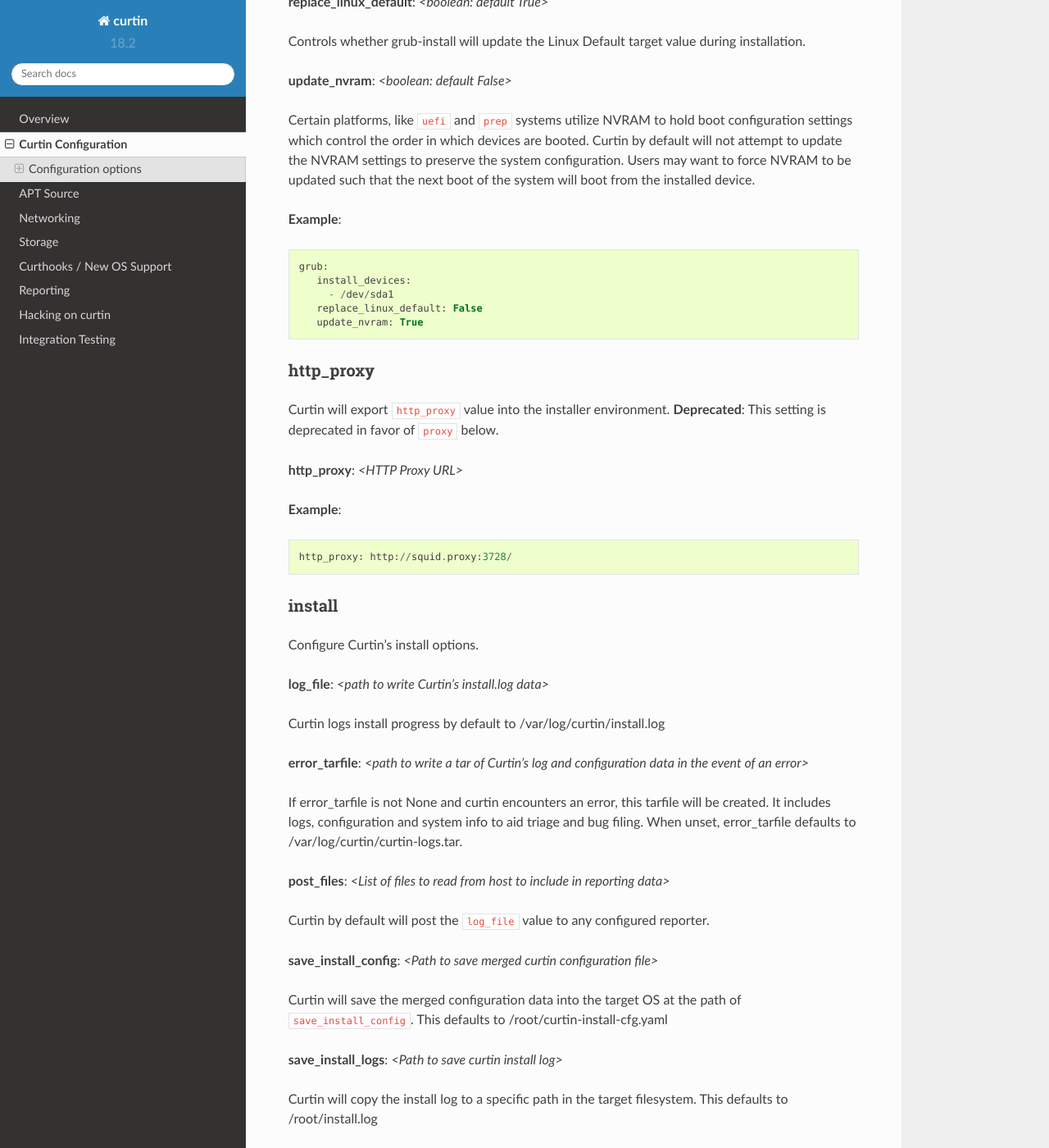
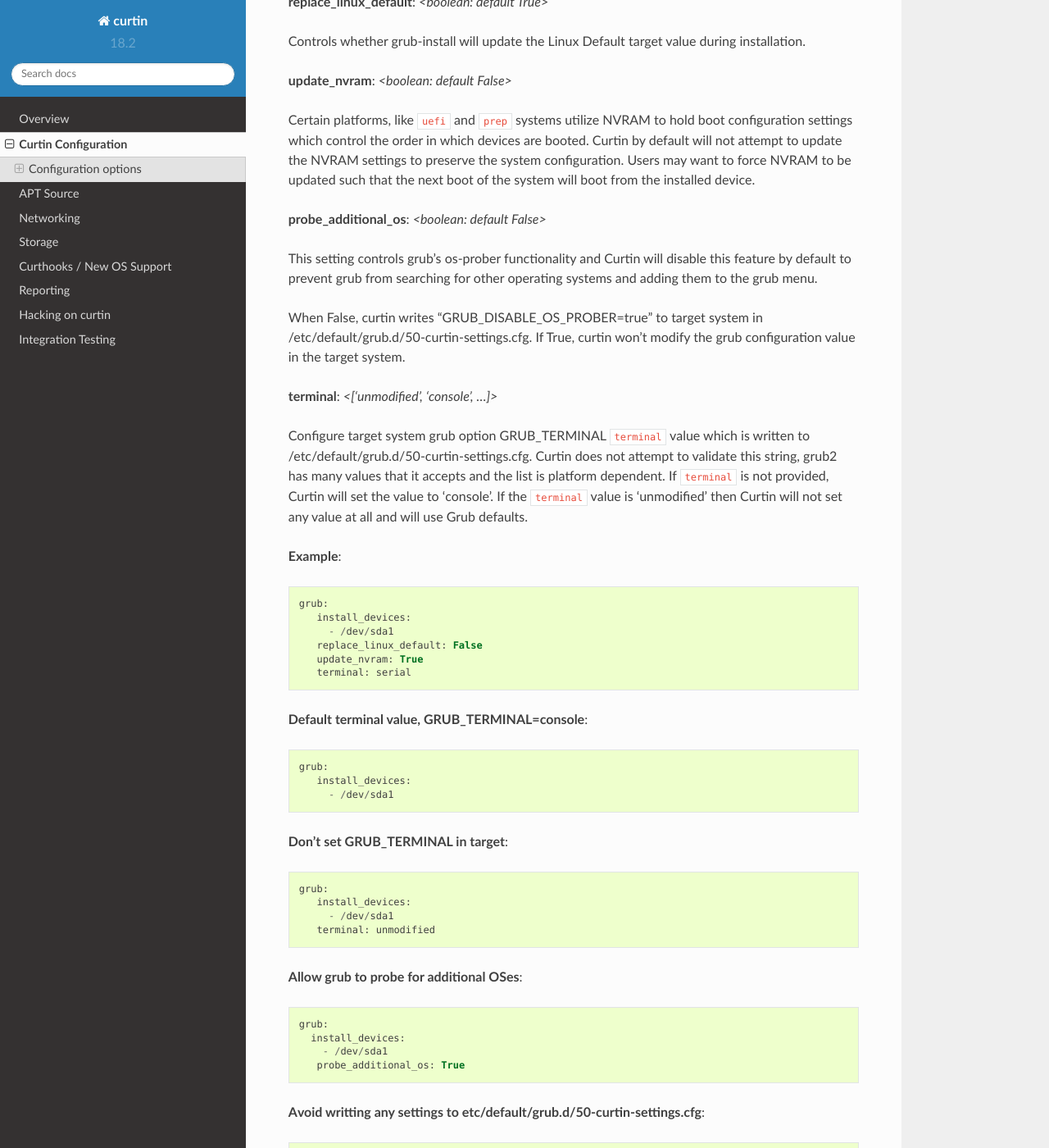
Before and after one commit to canonical/curtin, a Sphinx documentation site: the page built from doc/topics/config.rst, in a window 1280 px wide and 1400 px high, scrolled down 4461 px. Shown: the whole window at 82% size. Built offline with Sphinx 7.4.7 and the Read the Docs theme 2.0.0, drawn with Linux system fonts in a browser that asks for light colours; some of the changed text lies outside the part shown.

Commit message:
grub: add grub config to control os_prober,terminal settings in target
Curtin by default writes out some overrides to the default grub
behavior that is desirable for a MAAS installed machine.  Curtin
now has two other use-cases where these defaults are not the
best choice.  When installing a pet-system, it is far more likely
that the user has additional operating systems which they would
prefer to have grub discover and they may have different terminal
settings which make more sense than serial console.

- Add 'probe_additional_os' boolean, defaulting to False, which
  retains the default behavior of curtin for MAAS.
- Add 'terminal' key which will allows users to specify what
  terminal value for grub to use.

```diff
--- a/doc/topics/config.rst
+++ b/doc/topics/config.rst
@@ -207,6 +207,27 @@ update the NVRAM settings to preserve the system configuration.
 Users may want to force NVRAM to be updated such that the next boot
 of the system will boot from the installed device.
 
+**probe_additional_os**: *<boolean: default False>*
+
+This setting controls grub's os-prober functionality and Curtin will
+disable this feature by default to prevent grub from searching for other
+operating systems and adding them to the grub menu.
+
+When False, curtin writes "GRUB_DISABLE_OS_PROBER=true" to target system in
+/etc/default/grub.d/50-curtin-settings.cfg.  If True, curtin won't modify the
+grub configuration value in the target system.
+
+**terminal**: *<['unmodified', 'console', ...]>*
+
+Configure target system grub option GRUB_TERMINAL ``terminal`` value
+which is written to /etc/default/grub.d/50-curtin-settings.cfg.  Curtin
+does not attempt to validate this string, grub2 has many values that
+it accepts and the list is platform dependent.  If ``terminal`` is
+not provided, Curtin will set the value to 'console'.  If the ``terminal``
+value is 'unmodified' then Curtin will not set any value at all and will
+use Grub defaults.
+
+
 **Example**::
 
   grub:
@@ -214,6 +235,35 @@ of the system will boot from the installed device.
        - /dev/sda1
      replace_linux_default: False
      update_nvram: True
+     terminal: serial
+
+**Default terminal value, GRUB_TERMINAL=console**::
+
+  grub:
+     install_devices:
+       - /dev/sda1
+
+**Don't set GRUB_TERMINAL in target**::
+
+  grub:
+     install_devices:
+       - /dev/sda1
+     terminal: unmodified
+
+**Allow grub to probe for additional OSes**::
+
+  grub:
+    install_devices:
+      - /dev/sda1
+     probe_additional_os: True
+
+**Avoid writting any settings to etc/default/grub.d/50-curtin-settings.cfg**::
+
+  grub:
+    install_devices:
+      - /dev/sda1
+     probe_additional_os: True
+     terminal: unmodified
 
 
 http_proxy
```
Also changed, not shown: 4 other files.
